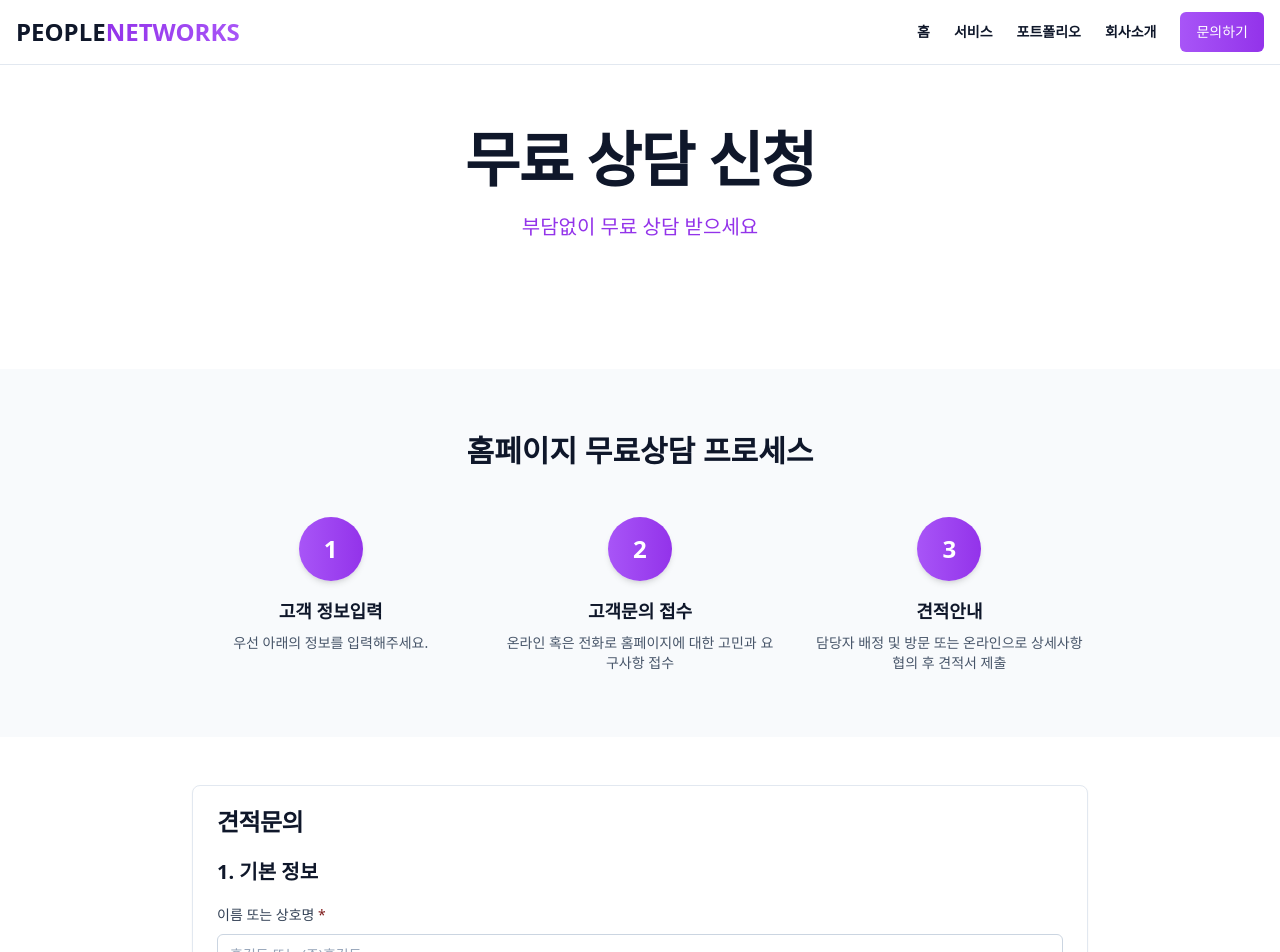
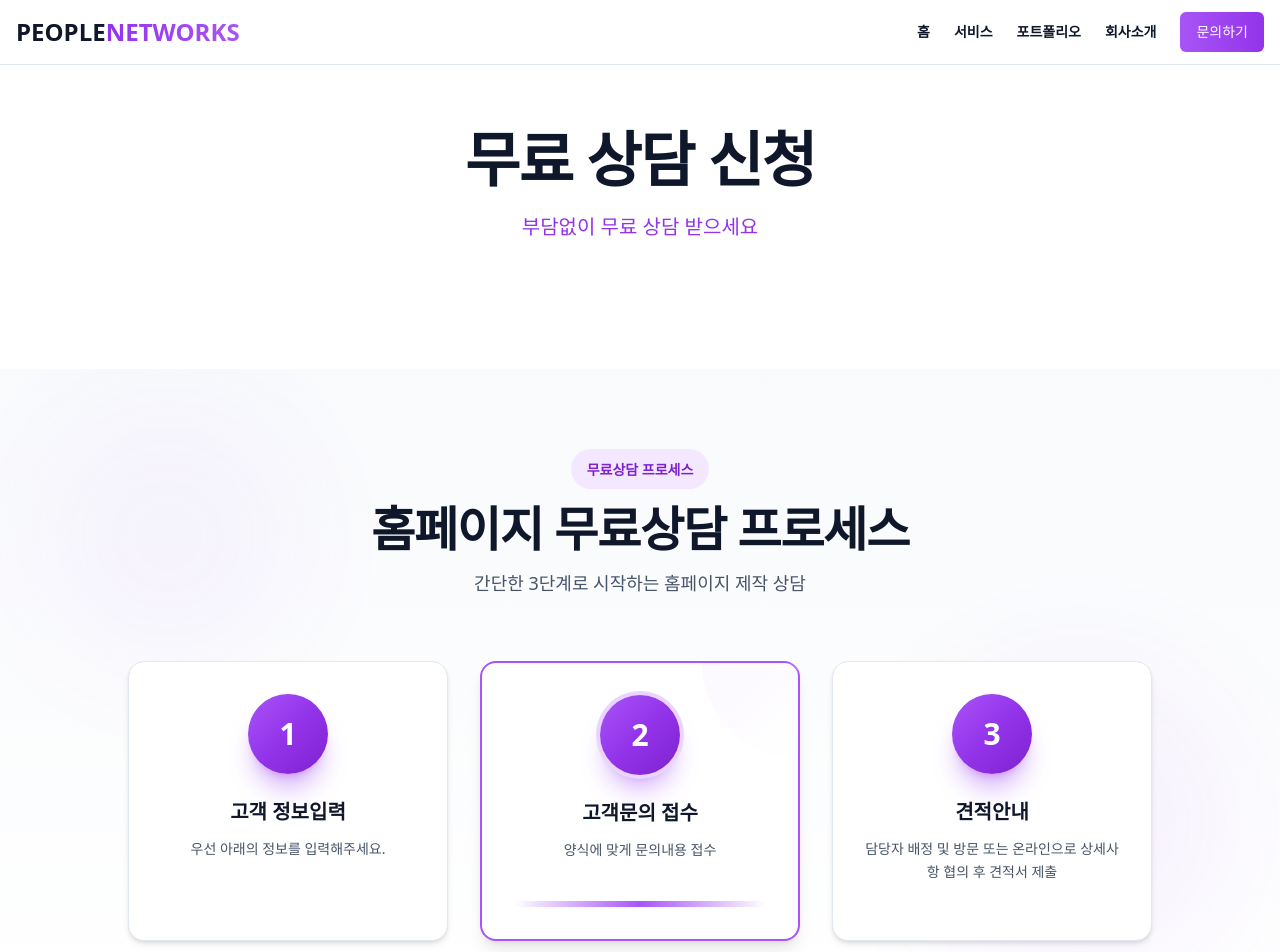
Before and after one commit to guideyoon/ppnetworks, a Next.js app: page /contact in a window 1280 px wide. Shown: the top 952 px of the page. Built offline with nearby package versions, Linux system fonts and the light colour scheme.

Commit message:
Enhance contact page process section design and update description

```diff
--- a/src/app/contact/page.tsx
+++ b/src/app/contact/page.tsx
@@ -167,38 +167,98 @@ export default function ContactPage() {
       </div>
 
       {/* Process Section */}
-      <section className="w-full mb-12 bg-slate-50 py-16">
-        <div className="container mx-auto px-4">
+      <section className="w-full mb-12 bg-gradient-to-b from-slate-50 to-white py-20 relative overflow-hidden">
+        {/* Decorative Background Elements */}
+        <div className="absolute inset-0 opacity-5">
+          <div className="absolute top-10 left-10 w-64 h-64 bg-purple-500 rounded-full blur-3xl"></div>
+          <div className="absolute bottom-10 right-10 w-80 h-80 bg-purple-600 rounded-full blur-3xl"></div>
+        </div>
+
+        <div className="container mx-auto px-4 relative z-10">
           <ScrollAnimation direction="fade">
-            <h2 className="text-3xl font-bold text-center mb-12 text-slate-900">홈페이지 무료상담 프로세스</h2>
+            <div className="text-center mb-16">
+              <div className="inline-block px-4 py-2 bg-purple-100 rounded-full mb-4">
+                <span className="text-sm font-semibold text-purple-700">무료상담 프로세스</span>
+              </div>
+              <h2 className="text-4xl font-bold tracking-tight sm:text-5xl text-slate-900 mb-4">
+                홈페이지 무료상담 프로세스
+              </h2>
+              <p className="text-lg text-slate-600 max-w-2xl mx-auto">
+                간단한 3단계로 시작하는 홈페이지 제작 상담
+              </p>
+            </div>
           </ScrollAnimation>
-          <div className="max-w-4xl mx-auto">
-            <div className="grid grid-cols-1 md:grid-cols-3 gap-8">
+          <div className="max-w-5xl mx-auto">
+            <div className="grid grid-cols-1 md:grid-cols-3 gap-6 lg:gap-8">
               <ScrollAnimation direction="up" delay={0}>
-                <div className="text-center">
-                  <div className="flex h-16 w-16 items-center justify-center rounded-full bg-gradient-to-r from-purple-500 to-purple-600 text-white text-2xl font-bold shadow-md mb-4 mx-auto">
-                    1
+                <div className="group relative flex flex-col h-full min-h-[280px] p-8 rounded-2xl bg-white border border-slate-200 shadow-md hover:shadow-2xl hover:shadow-purple-500/10 hover:-translate-y-2 transition-all duration-500 cursor-default">
+                  {/* Decorative Corner */}
+                  <div className="absolute top-0 right-0 w-24 h-24 bg-gradient-to-br from-purple-100/0 to-purple-100/0 group-hover:from-purple-100/30 group-hover:to-transparent rounded-bl-full transition-all duration-500"></div>
+
+                  <div className="relative z-10 flex flex-col items-center text-center h-full">
+                    <div className="relative mb-6">
+                      <div className="flex h-20 w-20 items-center justify-center rounded-full bg-gradient-to-br from-purple-500 via-purple-600 to-purple-700 text-white text-3xl font-bold shadow-xl shadow-purple-500/40 group-hover:scale-110 group-hover:shadow-purple-500/60 transition-all duration-500">
+                        1
+                      </div>
+                    </div>
+                    <h3 className="text-xl font-bold text-slate-900 mb-3 group-hover:text-purple-700 transition-colors duration-300">
+                      고객 정보입력
+                    </h3>
+                    <p className="text-sm text-slate-600 leading-relaxed group-hover:text-slate-700 transition-colors duration-300 flex-grow">
+                      우선 아래의 정보를 입력해주세요.
+                    </p>
+
+                    {/* Bottom Accent Line */}
+                    <div className="absolute bottom-0 left-0 right-0 h-1 bg-gradient-to-r from-transparent via-purple-500 to-transparent transform scale-x-0 group-hover:scale-x-100 transition-transform duration-500 origin-center rounded-full"></div>
                   </div>
-                  <h3 className="text-lg font-semibold text-slate-900 mb-2">고객 정보입력</h3>
-                  <p className="text-slate-600 text-sm">우선 아래의 정보를 입력해주세요.</p>
                 </div>
               </ScrollAnimation>
+
               <ScrollAnimation direction="up" delay={100}>
-                <div className="text-center">
-                  <div className="flex h-16 w-16 items-center justify-center rounded-full bg-gradient-to-r from-purple-500 to-purple-600 text-white text-2xl font-bold shadow-md mb-4 mx-auto">
-                    2
+                <div className="group relative flex flex-col h-full min-h-[280px] p-8 rounded-2xl bg-white border-2 border-purple-500 shadow-lg hover:shadow-2xl hover:shadow-purple-500/20 hover:-translate-y-2 transition-all duration-500 cursor-default">
+                  {/* Decorative Corner */}
+                  <div className="absolute top-0 right-0 w-24 h-24 bg-gradient-to-br from-purple-100/30 to-transparent rounded-bl-full"></div>
+
+                  <div className="relative z-10 flex flex-col items-center text-center h-full">
+                    <div className="relative mb-6">
+                      <div className="flex h-20 w-20 items-center justify-center rounded-full bg-gradient-to-br from-purple-500 via-purple-600 to-purple-700 text-white text-3xl font-bold shadow-xl shadow-purple-500/40 group-hover:scale-110 group-hover:shadow-purple-500/60 transition-all duration-500 ring-4 ring-purple-200">
+                        2
+                      </div>
+                    </div>
+                    <h3 className="text-xl font-bold text-slate-900 mb-3 group-hover:text-purple-700 transition-colors duration-300">
+                      고객문의 접수
+                    </h3>
+                    <p className="text-sm text-slate-600 leading-relaxed group-hover:text-slate-700 transition-colors duration-300 flex-grow">
+                      양식에 맞게 문의내용 접수
+                    </p>
+
+                    {/* Bottom Accent Line */}
+                    <div className="absolute bottom-0 left-0 right-0 h-1.5 bg-gradient-to-r from-transparent via-purple-500 to-transparent rounded-full"></div>
                   </div>
-                  <h3 className="text-lg font-semibold text-slate-900 mb-2">고객문의 접수</h3>
-                  <p className="text-slate-600 text-sm">온라인 혹은 전화로 홈페이지에 대한 고민과 요구사항 접수</p>
                 </div>
               </ScrollAnimation>
+
               <ScrollAnimation direction="up" delay={200}>
-                <div className="text-center">
-                  <div className="flex h-16 w-16 items-center justify-center rounded-full bg-gradient-to-r from-purple-500 to-purple-600 text-white text-2xl font-bold shadow-md mb-4 mx-auto">
-                    3
+                <div className="group relative flex flex-col h-full min-h-[280px] p-8 rounded-2xl bg-white border border-slate-200 shadow-md hover:shadow-2xl hover:shadow-purple-500/10 hover:-translate-y-2 transition-all duration-500 cursor-default">
+                  {/* Decorative Corner */}
+                  <div className="absolute top-0 right-0 w-24 h-24 bg-gradient-to-br from-purple-100/0 to-purple-100/0 group-hover:from-purple-100/30 group-hover:to-transparent rounded-bl-full transition-all duration-500"></div>
+
+                  <div className="relative z-10 flex flex-col items-center text-center h-full">
+                    <div className="relative mb-6">
+                      <div className="flex h-20 w-20 items-center justify-center rounded-full bg-gradient-to-br from-purple-500 via-purple-600 to-purple-700 text-white text-3xl font-bold shadow-xl shadow-purple-500/40 group-hover:scale-110 group-hover:shadow-purple-500/60 transition-all duration-500">
+                        3
+                      </div>
+                    </div>
+                    <h3 className="text-xl font-bold text-slate-900 mb-3 group-hover:text-purple-700 transition-colors duration-300">
+                      견적안내
+                    </h3>
+                    <p className="text-sm text-slate-600 leading-relaxed group-hover:text-slate-700 transition-colors duration-300 flex-grow">
+                      담당자 배정 및 방문 또는 온라인으로 상세사항 협의 후 견적서 제출
+                    </p>
+
+                    {/* Bottom Accent Line */}
+                    <div className="absolute bottom-0 left-0 right-0 h-1 bg-gradient-to-r from-transparent via-purple-500 to-transparent transform scale-x-0 group-hover:scale-x-100 transition-transform duration-500 origin-center rounded-full"></div>
                   </div>
-                  <h3 className="text-lg font-semibold text-slate-900 mb-2">견적안내</h3>
-                  <p className="text-slate-600 text-sm">담당자 배정 및 방문 또는 온라인으로 상세사항 협의 후 견적서 제출</p>
                 </div>
               </ScrollAnimation>
             </div>
```
